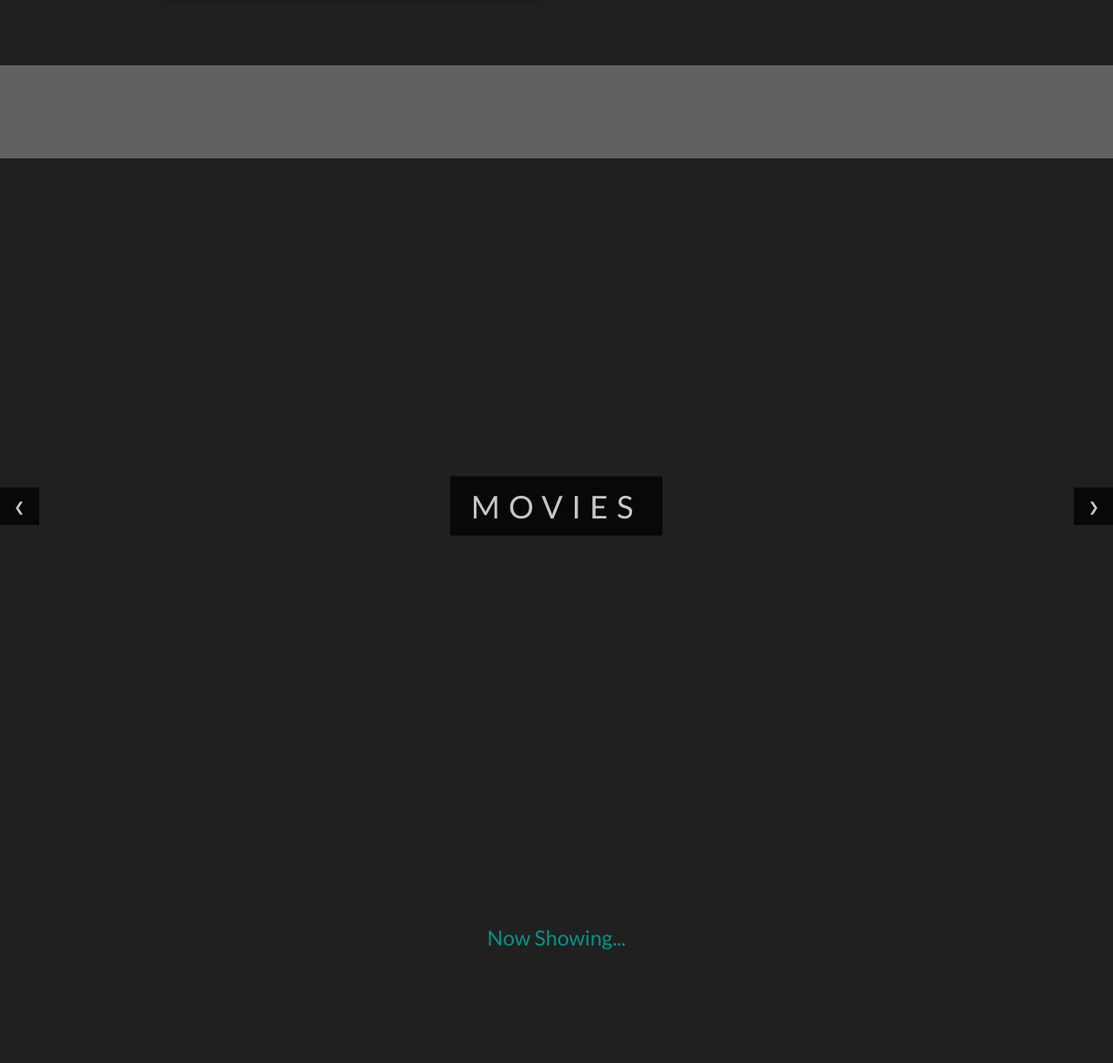
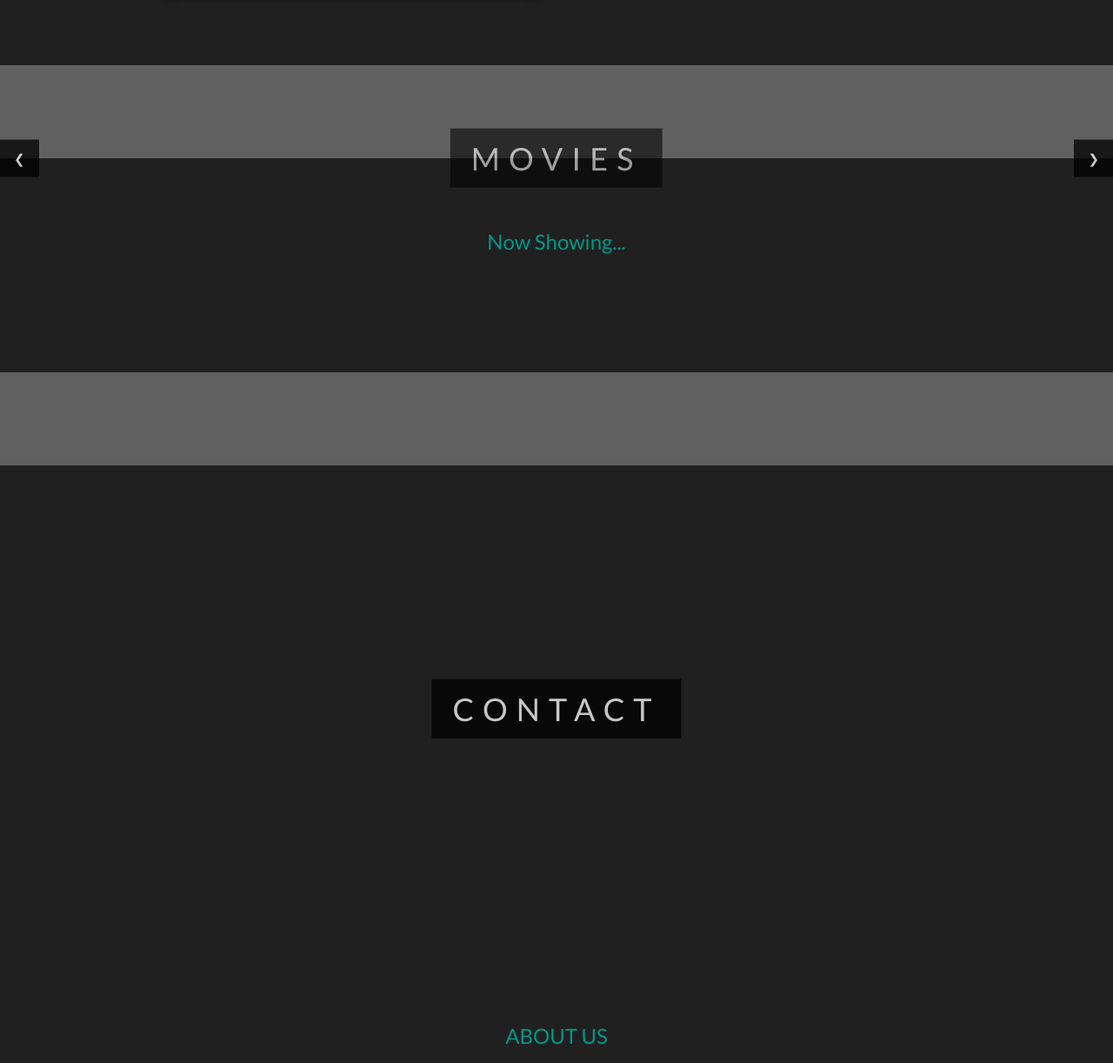
Before and after one commit to FurySwordXD/MovieBuzz-Django, a Django app: template movies/templates/index.html in a window 1280 px wide. Shown: the part 1587-2809 px from the top of the page at 87% size. Run offline with Django 3.2, Linux system fonts and the light colour scheme; the template is opened without the code that fills it: values that come from a table or form of the project are taken from there, others are empty; data comes from the database, SQL or seed files in the repository; both versions use the stored data as it was after the commit; some libraries are stand-ins or nearby versions.

```diff
--- a/movies/templates/index.html
+++ b/movies/templates/index.html
@@ -75,12 +75,12 @@ MovieBuzz
 </div>
 
 <!-- Second Parallax Image -->
-<div class="w3-display-container w3-opacity-min" id="movies" style="height:100%">
+<div class="w3-display-container w3-opacity-min" id="movies">
     {% for movie in movies %}
         <img class="w3-image slide_img" src="{{ movie.big_image }}" style="display:none;width: 100%;height: 100%;">
     {% endfor %}
     <div class="w3-display-middle" style="white-space:nowrap;">
-        <span class="w3-xxlarge w3-black w3-text-white w3-wide w3-center w3-padding-large w3-animate-opacity">MOVIES</span>
+        <span class="w3-xxlarge w3-black w3-text-white w3-wide w3-center w3-padding-large w3-animate-opacity w3-opacity-min">MOVIES</span>
     </div>
     <button class="w3-button w3-display-left w3-black w3-hover-white" onclick="nextSlide(-1)">&#10094;</button>
     <button class="w3-button w3-display-right w3-black w3-hover-white" onclick="nextSlide(+1)">&#10095;</button>
```
Also changed, not shown: data.json (+1 -1 lines), db.sqlite3.
